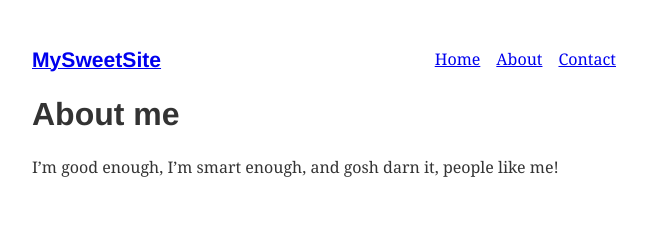
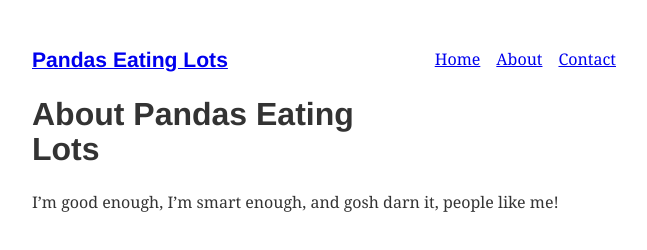
Before and after one commit to hayoung0Lee/gatsby-tutorial, a Gatsby site in the folder learn-plugin/: page /about in a window 1280 px wide. Shown: the whole page, without its empty margins (308-955 px from the left). Built offline with nearby package versions, Linux system fonts and the light colour scheme; Gatsby itself is replaced by a stand-in of ours.

Commit message:
Data in Gatsby

```diff
--- a/learn-plugin/gatsby-config.js
+++ b/learn-plugin/gatsby-config.js
@@ -6,6 +6,9 @@
 
 module.exports = {
   /* Your site config here */
+  siteMetadata: {
+    title: `Pandas Eating Lots`,
+  },
   plugins: [
     {
       resolve: `gatsby-plugin-typography`,
--- a/learn-plugin/src/components/layout.js
+++ b/learn-plugin/src/components/layout.js
@@ -1,5 +1,5 @@
 import React from "react"
-import { Link } from "gatsby"
+import { useStaticQuery, graphql, Link } from "gatsby"
 
 const ListLink = props => (
   <li style={{ display: `inline-block`, marginRight: `1rem` }}>
@@ -8,11 +8,22 @@ const ListLink = props => (
 )
 
 export default function Layout({ children }) {
+  const data = useStaticQuery(
+    graphql`
+      query {
+        site {
+          siteMetadata {
+            title
+          }
+        }
+      }
+    `
+  )
   return (
     <div style={{ margin: `3rem auto`, maxWidth: 600 }}>
       <header style={{ marginBottom: `1.5rem` }}>
         <Link to="/" style={{ textShadow: `none`, backgroundImage: `none` }}>
-          <h3 style={{ display: `inline` }}>MySweetSite</h3>
+          <h3 style={{ display: `inline` }}>{data.site.siteMetadata.title}</h3>
         </Link>
         <ul style={{ listStyle: `none`, float: `right` }}>
           <ListLink to="/">Home</ListLink>
--- a/learn-plugin/src/pages/about.js
+++ b/learn-plugin/src/pages/about.js
@@ -1,13 +1,24 @@
 import React from "react"
 import Layout from "../components/layout"
+import { graphql } from "gatsby"
 
-export default function About() {
+export default function About({ data }) {
   return (
     <Layout>
-      <h1>About me</h1>
+      <h1>About {data.site.siteMetadata.title}</h1>
       <p>
         I’m good enough, I’m smart enough, and gosh darn it, people like me!
       </p>
     </Layout>
   )
 }
+
+export const query = graphql`
+  query {
+    site {
+      siteMetadata {
+        title
+      }
+    }
+  }
+`
--- a/learn-plugin/src/pages/index.js
+++ b/learn-plugin/src/pages/index.js
@@ -9,6 +9,10 @@ export default function Home() {
         What do I like to do? Lots of course but definitely enjoy building
         websites.
       </p>
+      <img
+        src="https://2.bp.blogspot.com/-BMP2l6Hwvp4/TiAxeGx4CTI/AAAAAAAAD_M/XlC_mY3SoEw/s1600/panda-group-eating-bamboo.jpg"
+        alt="Group of pandas eating bamboo"
+      />
     </Layout>
   )
 }
```
Also changed, not shown: README.md.
